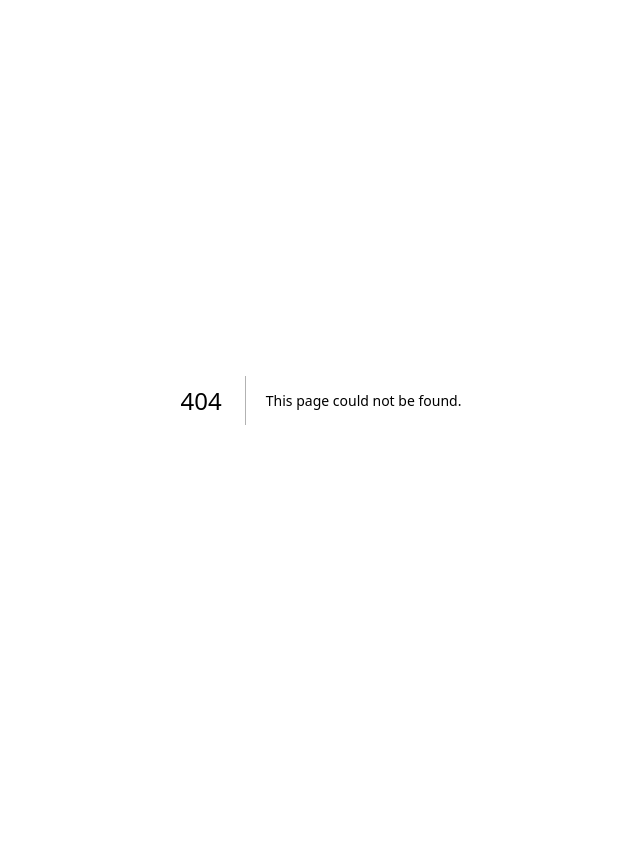
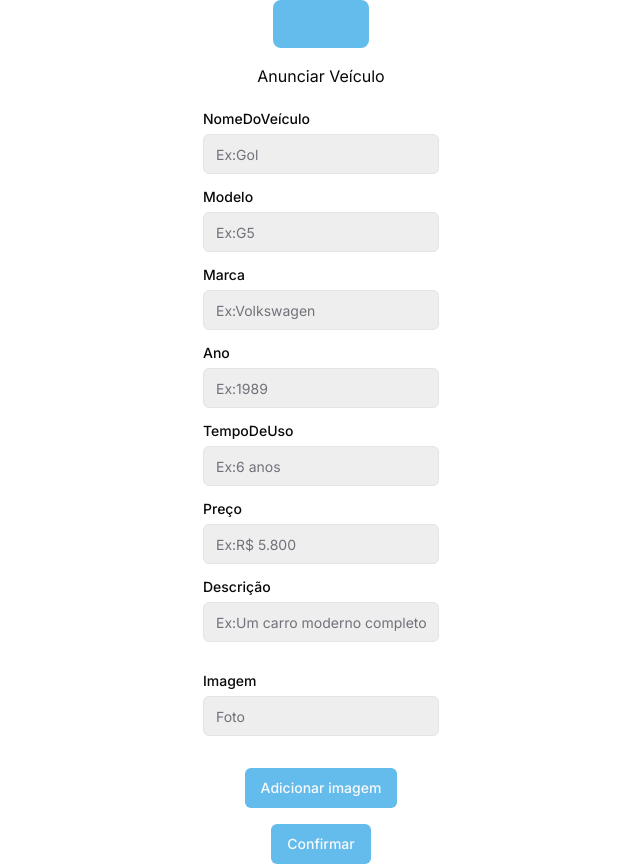
Before and after one commit to Milanz505/PI_FrontEnd_Project, a Next.js app: page /home/cadastrarVeiculo in a window 1280 px wide. Before the commit this address had no page. Shown: the whole page, without its empty margins (319-959 px from the left). Before the commit the page ends 800 px from the top, so only its background shows below. Built offline with nearby package versions, Linux system fonts and the light colour scheme.

Commit message:
pagina de cadastro

```diff
--- /dev/null
+++ b/src/app/home/cadastrarVeiculo/page.tsx
@@ -0,0 +1,149 @@
+"use client"
+
+import { Button } from "@/components/ui/button"
+import { Input } from "@/components/ui/input"
+import { Label } from "@/components/ui/label"
+import { AuthContext } from "@/contexts/authContext"
+import registrarVeiculo from "@/services/APIs/veicleAuthentication"
+import Link from "next/link"
+import { useContext } from "react"
+import { useForm } from "react-hook-form"
+
+type veicleData = {
+    nome:string,
+    modelo:string,
+    marca:string,
+    ano:string,
+    tempo:string,
+    preco:string,
+    descricao:string,
+    imagem:string,
+    user:any
+}
+
+const CadastroVeiculo = () => {
+    const ctxfunc = useContext(AuthContext)
+    const user = ctxfunc.user
+    const { register, handleSubmit } = useForm<veicleData>();
+    console.log(user)
+
+    const handleVeicle = async (data:veicleData) => {
+        const x = await registrarVeiculo(data.ano, data.descricao,data.nome, data.imagem, data.marca,data.modelo,data.preco,data.tempo,user?.id);
+    }
+
+    return (
+      <div className=" flex flex-col justify-center items-center w-full 2xl:h-screen">
+        <div className="flex flex-col items-center space-y-4">
+            <Button className="bg-[#64BCED] text-white w-24 h-12 rounded-lg"></Button>
+            <p className="">Anunciar Veículo</p>
+        </div>
+        <form
+            onSubmit={handleSubmit(handleVeicle)}
+            className="flex flex-col justify-center items-center space-y-4 mt-6"
+        >
+          <div>
+            <div>
+              <Label className="block mb-2" htmlFor="nome">
+                NomeDoVeículo
+              </Label>
+              <Input className="bg-[#EEEEEE]"
+              {...register("nome")}
+              id="nome"
+              placeholder="Ex:Gol"
+              name="nome"></Input>
+            </div>
+          </div>
+          <div>
+            <div>
+              <Label className="block mb-2" htmlFor="modelo">
+                Modelo
+              </Label>
+              <Input className="bg-[#EEEEEE]"
+              {...register("modelo")}
+              id="modelo"
+              placeholder="Ex:G5"
+              name="modelo"></Input>
+            </div>
+          </div>
+          <div>
+            <div>
+              <Label className="block mb-2" htmlFor="marca">
+                Marca
+              </Label>
+              <Input className="bg-[#EEEEEE]"
+              {...register("marca")}
+              id="marca"
+              placeholder="Ex:Volkswagen"
+              name="marca"></Input>
+            </div>
+          </div>
+          <div>
+            <div>
+              <Label className="block mb-2" htmlFor="ano">
+                Ano
+              </Label>
+              <Input className="bg-[#EEEEEE]"
+              {...register("ano")}
+              id="ano"
+              placeholder="Ex:1989"
+              name="ano"></Input>
+            </div>
+          </div>
+          <div>
+            <div>
+              <Label className="block mb-2" htmlFor="tempo">
+                TempoDeUso
+              </Label>
+              <Input className="bg-[#EEEEEE]"
+              {...register("tempo")}
+              id="tempo"
+              placeholder="Ex:6 anos"
+              name="tempo"></Input>
+            </div>
+          </div>
+          <div>
+            <div>
+              <Label className="block mb-2" htmlFor="preco">
+                Preço
+              </Label>
+              <Input className="bg-[#EEEEEE]"
+              {...register("preco")}
+              id="preco"
+              placeholder="Ex:R$ 5.800"
+              name="preco"></Input>
+            </div>
+          </div>
+          <div className="pb-4">
+            <div>
+              <Label className="block mb-2" htmlFor="descricao">
+                Descrição
+              </Label>
+              <Input className="bg-[#EEEEEE]"
+              {...register("descricao")}
+              id="descricao"
+              placeholder="Ex:Um carro moderno completo, 2.0 compacto, sem: porta, sinto, banco"
+              name="descricao"></Input>
+            </div>
+          </div>
+          <div className="pb-4">
+            <div>
+              <Label className="block mb-2" htmlFor="imagem">
+                Imagem
+              </Label>
+              <Input className="bg-[#EEEEEE]"
+              {...register("imagem")}
+              id="imagem"
+              placeholder="Foto"
+              name="imagem"></Input>
+            </div>
+          </div>
+              <Button className="bg-[#64BCED]">Adicionar imagem</Button>
+              <Button className="bg-[#64BCED]" type="submit">
+                Confirmar
+              </Button>
+        </form>
+      </div>
+    );
+};
+
+export default CadastroVeiculo
--- /dev/null
+++ b/src/services/APIs/veicleAuthentication.ts
@@ -0,0 +1,42 @@
+import axios from "axios";
+
+const registrarVeiculo = async (
+    nome:string,
+    modelo:string,
+    marca:string,
+    ano:string,
+    tempo:string,
+    preco:string,
+    descricao:string,
+    imagem:string,
+    user:any
+) => {
+    try {
+        console.log(user)
+        const response = await axios.post('http://localhost:8080/anuncio',{
+            marca:marca,
+            modelo:modelo,
+            nomeDoAutomovel:nome,
+            tempoDeUso:tempo,
+            ano:ano,
+            preco:preco,
+            descricao:descricao,
+            imagemUrl:imagem,
+            user:{
+                id: user.id
+             }
+        });
+
+        if(!response.data) {
+            throw new Error('Veicle registration failed')
+        }
+        console.log('response.data',response.data)
+        console.log('response', response)
+        return response
+
+    } catch(error) {
+        throw error;
+    }
+}
+
+export default registrarVeiculo
```
